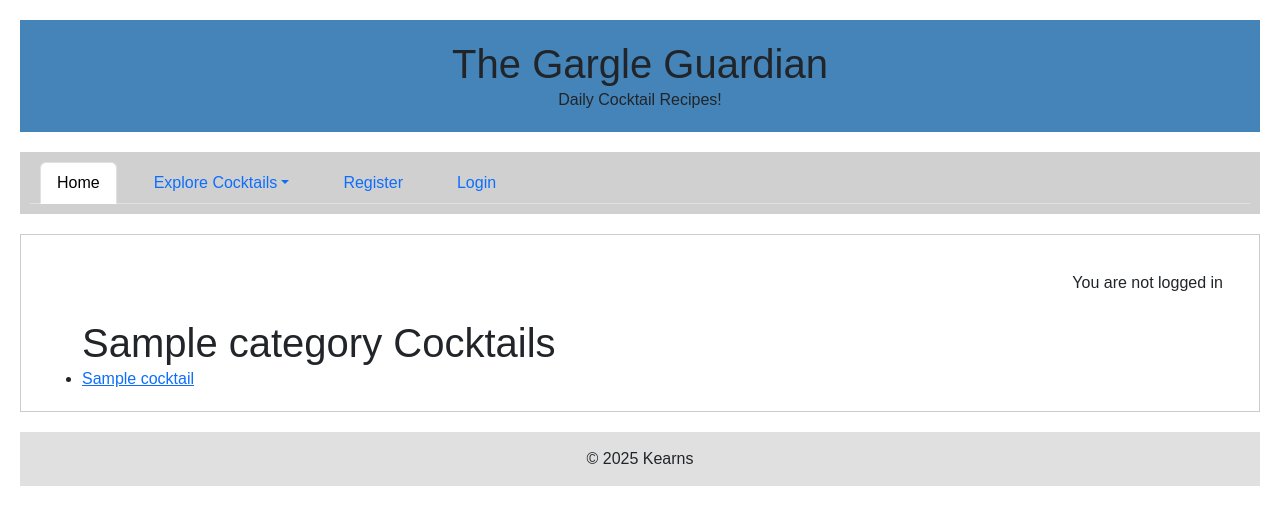
After one commit to Kearns55/milestone-project-3, a Django app: page /cocktails/category/1/ in a window 1280 px wide. The commit adds this page. Shown: the top 525 px of the page. Run offline with Django 4.2, Linux system fonts and the light colour scheme; tables that the repository leaves empty hold one stand-in row (values such as "Sample post"); parts of the project's set-up code (start-up, migrations or seed data) failed here and were passed over.

Commit message:
Add navbar including category selection

```diff
--- /dev/null
+++ b/cocktails/templates/cocktails/category.html
@@ -0,0 +1,20 @@
+{% extends "base.html" %}
+{% block content %}
+<div class="container mt-4">
+    <h1>{{ category.name }} Cocktails</h1>
+
+    {% if cocktails %}
+        <ul>
+        {% for cocktail in cocktails %}
+            <li>
+                <a href="{% url 'cocktail_detail' cocktail.pk cocktail.slug %}">
+                    {{ cocktail.name }}
+                </a>
+            </li>
+        {% endfor %}
+        </ul>
+    {% else %}
+        <p>No cocktails found in this category yet.</p>
+    {% endif %}
+</div>
+{% endblock %}
--- a/cocktails/urls.py
+++ b/cocktails/urls.py
@@ -1,5 +1,6 @@
 from . import views
 from django.urls import path
+from .views import CategoryView
 
 
 urlpatterns = [
@@ -20,4 +21,8 @@ urlpatterns = [
         views.delete_cocktail,
         name='delete_cocktail'
     ),
+    path(
+        "category/<int:pk>/",
+        CategoryView.as_view(),
+        name="category"),
 ]
--- a/cocktails/views.py
+++ b/cocktails/views.py
@@ -133,3 +133,20 @@ def delete_cocktail(request, pk, slug):
         "Cocktail deleted successfully!"
     )
     return redirect('cocktails')
+
+
+class CategoryView(generic.ListView):
+    model = Cocktail
+    template_name = "cocktails/category.html"
+    context_object_name = "cocktails"
+
+    def get_queryset(self):
+        return Cocktail.objects.filter(
+            category_id=self.kwargs["pk"],
+            approved=True)
+
+    def get_context_data(self, **kwargs):
+        from .models import Category
+        context = super().get_context_data(**kwargs)
+        context["category"] = Category.objects.get(pk=self.kwargs["pk"])
+        return context
--- a/templates/base.html
+++ b/templates/base.html
@@ -28,9 +28,23 @@
     </header>
 
     <nav>
-        <a href="{% url 'home' %}">Home</a> |
-        <a href="{% url 'cocktails' %}">Cocktails</a> |
-        <a href="{% url 'contact' %}">Contact Me</a>
+        <ul class="nav nav-tabs">
+            <li class="nav-item">
+                <a class="nav-link active" aria-current="page" href="{% url 'home' %}">Home</a>
+            </li>
+            <li class="nav-item dropdown">
+                <a class="nav-link dropdown-toggle" data-bs-toggle="dropdown" href="#" role="button"
+                    aria-expanded="false">Explore Cocktails</a>
+                <ul class="dropdown-menu">
+                    {% for c in categories %}
+                    <li><a class="dropdown-item" href="{% url 'category' c.pk %}">{{ c.name }}</a></li>
+                    {% endfor %}
+                    <li>
+                        <hr class="dropdown-divider">
+                    </li>
+                    <li><a class="dropdown-item" href="{% url 'add_cocktail' %}">Add Your Own</a></li>
+                </ul>
+            </li>
 
         {% if user.is_authenticated %}
         <li class="nav-item">
```
Also changed, not shown: cocktails/context_processors.py (added, +10 -0 lines).
